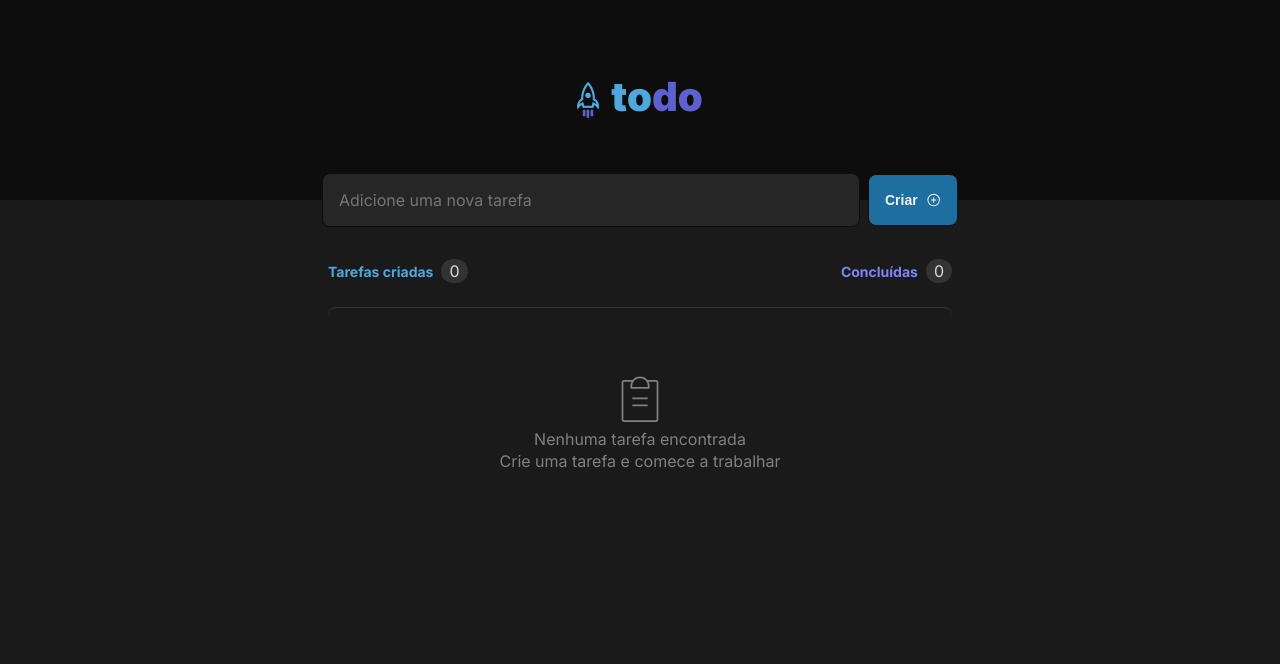
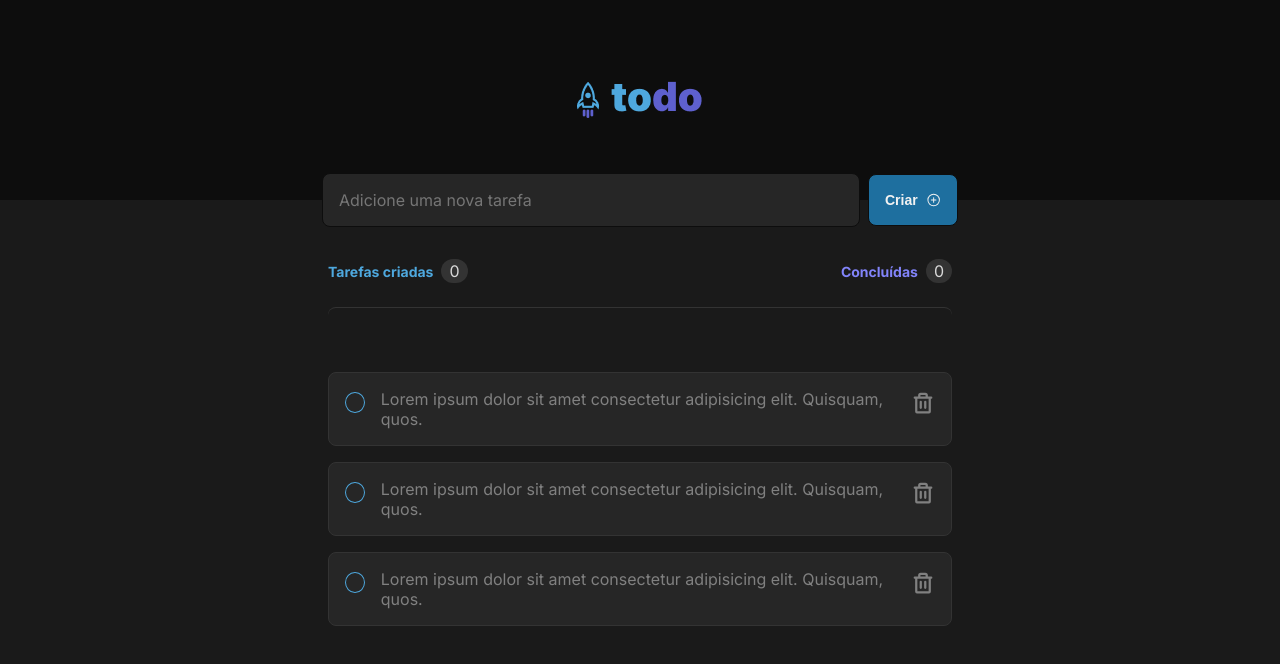
Before and after one commit to rooseveltsf/todolist, a React (Vite) app: page / in a window 1280 px wide. Shown: the top 664 px of the page. Built offline with nearby package versions, Linux system fonts and the light colour scheme.

Commit message:
cria componente TaskItem

```diff
--- /dev/null
+++ b/src/components/TaskItem/TaskItem.module.css
@@ -0,0 +1,70 @@
+.containerItem {
+    display: flex;
+    /* align-items: center; */
+    justify-content: space-between;
+    padding: 1rem;
+    border-radius: 8px;
+    border: 1px solid var(--gray-400);
+    background-color: var(--gray-500);
+    margin-bottom: 1rem;
+    width: 39rem;
+}
+
+.containerItem p {
+    width: 35rem;
+}
+
+.containerItem input {
+    width: 1.3rem;
+    height: 1.3rem;
+    margin-right: 1rem;
+    border-radius: 50%;
+    border: 1px solid var(--blue);
+    background-color: var(--gray-500);
+    cursor: pointer;
+    transition: background-color 0.2s;
+    appearance: none;
+    outline: none;
+    position: relative;
+    margin-top: 0.2rem;
+}
+
+.containerItem input:checked {
+    background-color: var(--purple);
+    border: 1px solid var(--purple);
+    /* visibility: hidden; */
+}
+
+.containerItem input:checked ~ p {
+    text-decoration: line-through;
+}
+
+.containerItem input::before {
+    content: '';
+    display: block;
+    width: 1.1rem;
+    height: 1.1rem;
+    color: var(--gray-100);
+    line-height: 1.27;
+    text-align: center;
+    cursor: pointer;
+}
+
+.containerItem input:checked::before {
+    content: '\2714';
+}
+
+.containerItem button {
+    color: var(--gray-300);
+    width: 1.5rem;
+    height: 1.5rem;
+    cursor: pointer;
+    transition: color 0.2s;
+    background: transparent;
+    border: none;
+    margin-top: 0.2rem;
+}
+
+.containerItem button:hover {
+    color: var(--red-500);
+}
--- a/src/components/TaskItem/index.tsx
+++ b/src/components/TaskItem/index.tsx
@@ -1,7 +1,15 @@
+import { Trash } from "@phosphor-icons/react"
+
+import TaskItemStyles from './TaskItem.module.css'
+
 function TaskItem() {
   return (
-    <div>
-      <h1>TaskItem</h1>
+    <div className={TaskItemStyles.containerItem}>
+      <input type="checkbox" />
+      <p>Lorem ipsum dolor sit amet consectetur adipisicing elit. Quisquam, quos.</p>
+      <button>
+        <Trash size={24} weight="bold" />
+      </button>
     </div>
   )
 }
--- a/src/components/TaskList/TaskList.module.css
+++ b/src/components/TaskList/TaskList.module.css
@@ -6,6 +6,7 @@
     border-top: 1px solid var(--gray-400);
     border-radius: 8px;
     padding: 4rem;
+    width: 39rem;
     /* max-width: 46rem;
     margin: 100px auto 0; */
 }
--- a/src/components/TaskList/index.tsx
+++ b/src/components/TaskList/index.tsx
@@ -1,11 +1,15 @@
 import EmptyList from '../EmptyList'
+import TaskItem from '../TaskItem'
 
 import TaskListStyles from './TaskList.module.css'
 
 function TaskList() {
     return (
         <div className={TaskListStyles.container}>
-            <EmptyList />
+            {/* <EmptyList /> */}
+            <TaskItem />
+            <TaskItem />
+            <TaskItem />
         </div>
     )
 }
```
